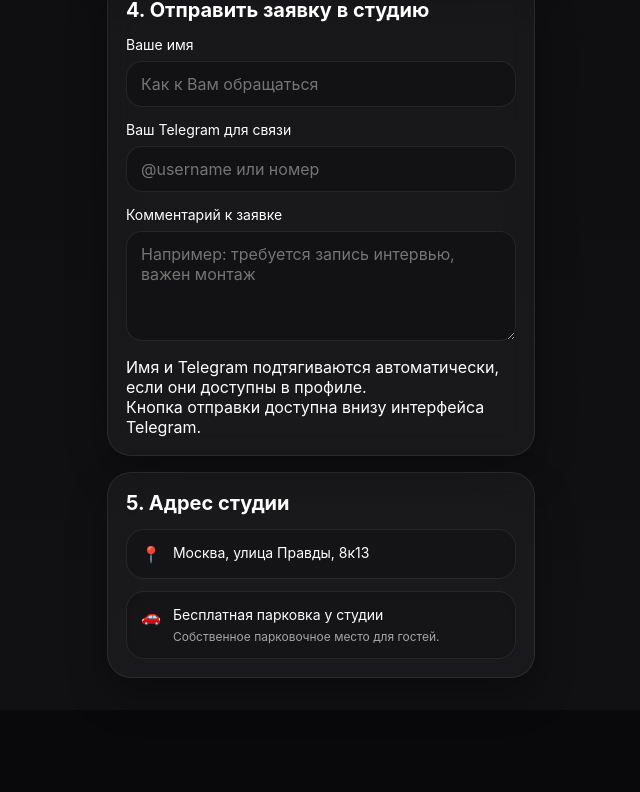
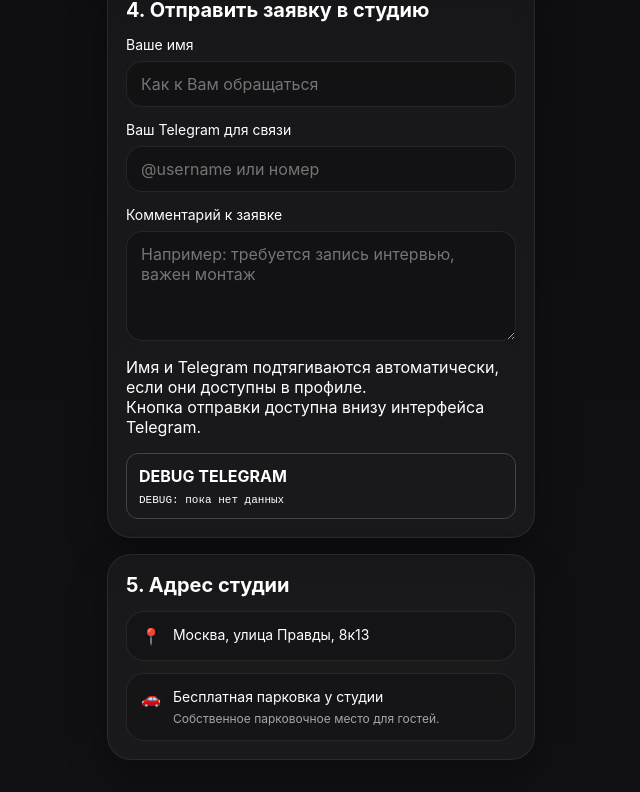
Before and after one commit to Stepiksog/-onlycast-miniap, a React (Vite) app: page / in a window 1280 px wide. Shown: the part 1890-2682 px from the top of the page, without its empty margins (319-959 px from the left). Before the commit the page ends 2600 px from the top, so only its background shows below. Built offline with nearby package versions, Linux system fonts and the light colour scheme.

Commit message:
Update App.tsx

```diff
--- a/src/App.tsx
+++ b/src/App.tsx
@@ -92,6 +92,7 @@ export default function App() {
   const [telegramContact, setTelegramContact] = useState('')
   const [comment, setComment] = useState('')
   const [activeImage, setActiveImage] = useState(0)
+  const [debugTelegram, setDebugTelegram] = useState('DEBUG: пока нет данных')
 
   useEffect(() => {
   const app = window.Telegram?.WebApp
@@ -116,7 +117,19 @@ export default function App() {
   }
 
   console.log('Telegram user:', tgUser)
-
+setDebugTelegram(
+  JSON.stringify(
+    {
+      hasTelegram: Boolean(window.Telegram),
+      hasWebApp: Boolean(app),
+      initDataLength: app.initData?.length || 0,
+      initDataUnsafe: app.initDataUnsafe,
+      user: tgUser,
+    },
+    null,
+    2,
+  ),
+)
   if (tgUser?.first_name) {
     const fullName = [tgUser.first_name, tgUser.last_name].filter(Boolean).join(' ')
     setName(fullName)
@@ -420,6 +433,12 @@ export default function App() {
           <div style={{ marginTop: 16 }}>
             <div className="center-note">Имя и Telegram подтягиваются автоматически, если они доступны в профиле.</div>
             <div className="center-note">Кнопка отправки доступна внизу интерфейса Telegram.</div>
+            <div style={{ marginTop: 16, padding: 12, border: '1px solid #444', borderRadius: 12 }}>
+  <div style={{ fontWeight: 700, marginBottom: 8 }}>DEBUG TELEGRAM</div>
+  <pre style={{ fontSize: 11, whiteSpace: 'pre-wrap', margin: 0 }}>
+    {debugTelegram}
+  </pre>
+</div>
           </div>
         </div>
 
```
